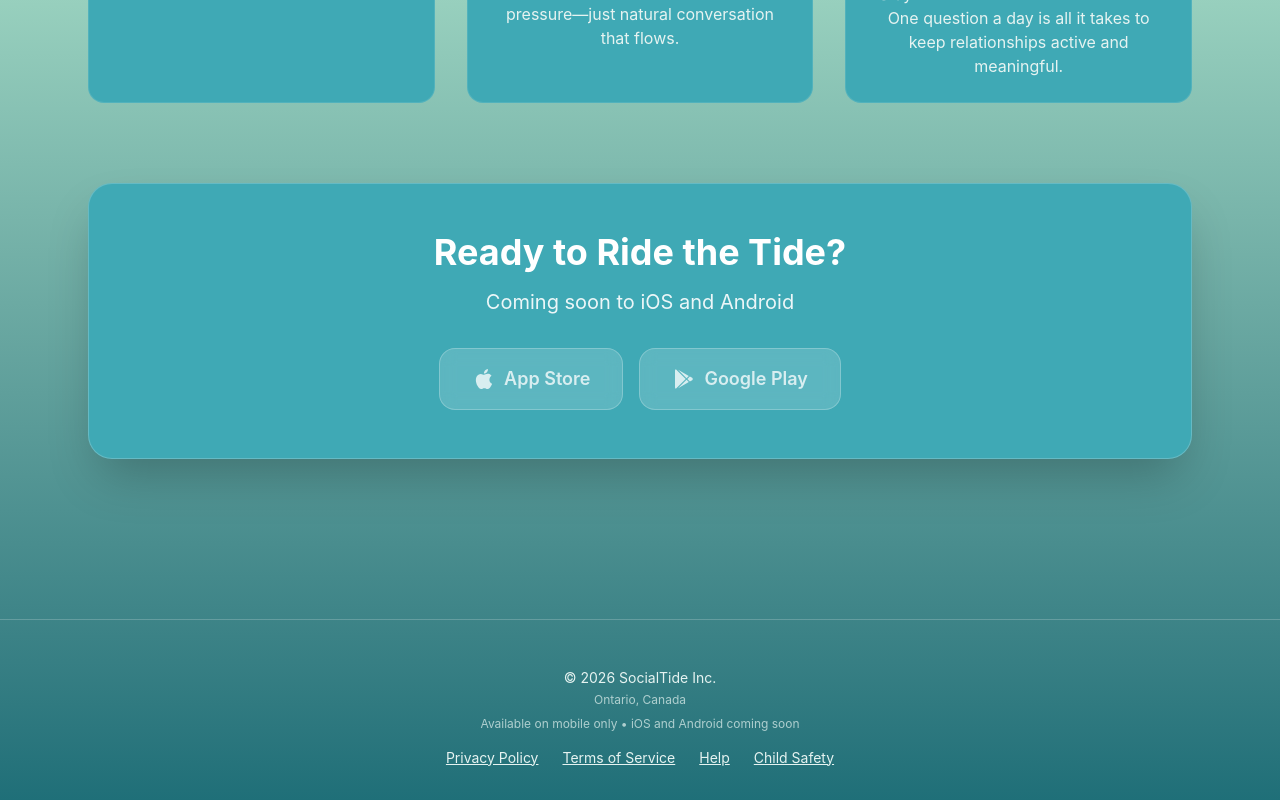
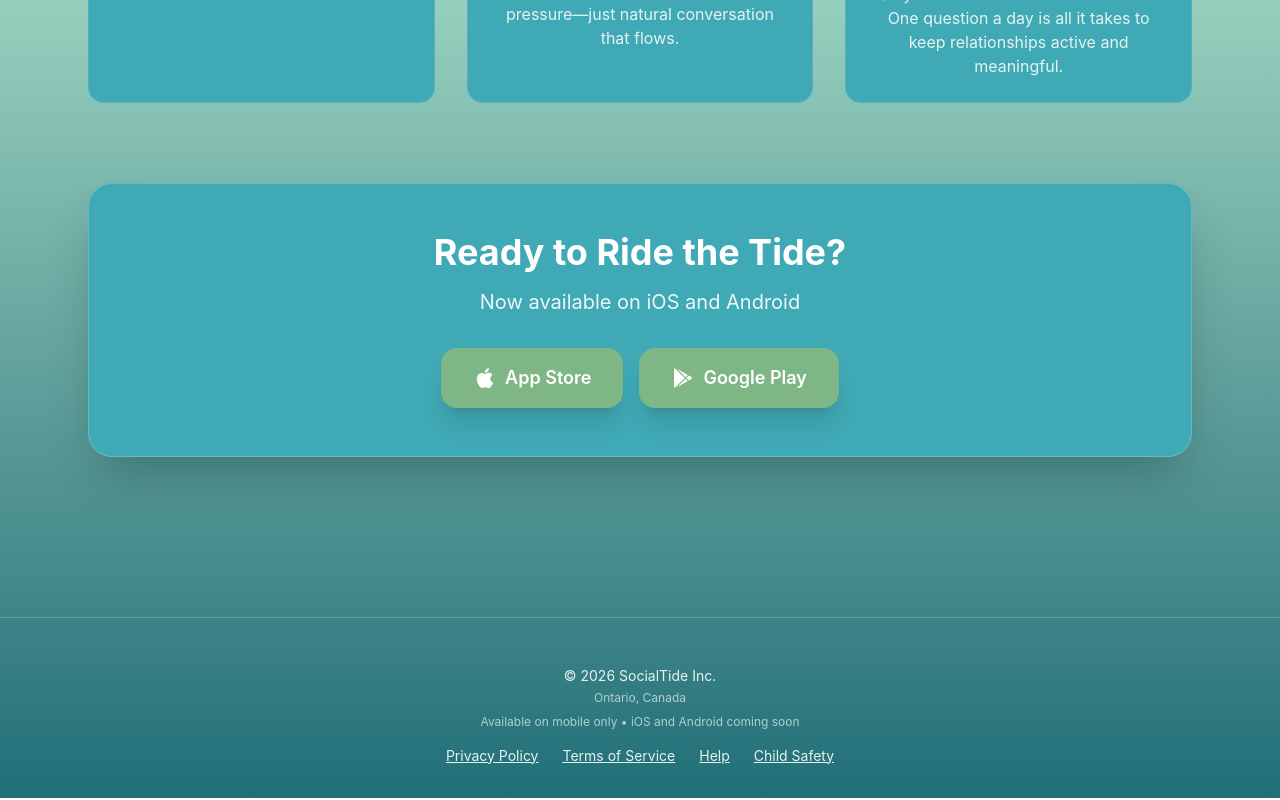
Before and after one commit to socialtideapp/website, a Next.js app: page / in a window 1280 px wide. Shown: the part 900-1700 px from the top of the page. Built offline with nearby package versions, Linux system fonts and the light colour scheme.

Commit message:
Add app store links as it is now live

```diff
--- a/app/page.tsx
+++ b/app/page.tsx
@@ -84,14 +84,15 @@ export default function Home() {
               Ready to Ride the Tide?
             </h2>
             <p className="text-xl text-white/90 mb-8">
-              Coming soon to iOS and Android
+              Now available on iOS and Android
             </p>
             <div className="flex flex-col sm:flex-row gap-4 justify-center items-center" role="group" aria-label="App download options">
-              <button
-                type="button"
-                disabled
-                aria-label="Download on the App Store - Coming soon"
-                className="px-8 py-4 bg-white/20 backdrop-blur-sm rounded-2xl border border-white/30 text-white font-semibold text-lg cursor-not-allowed opacity-80 focus:outline-none focus:ring-2 focus:ring-white focus:ring-offset-2 focus:ring-offset-sun-orange"
+              <a
+                href="https://apps.apple.com/app/id6756287364?utm_source=website&utm_medium=cta&utm_campaign=launch"
+                target="_blank"
+                rel="noopener noreferrer"
+                aria-label="Download SocialTide on the App Store"
+                className="px-8 py-4 bg-gradient-to-r from-sun-orange to-sun-yellow rounded-2xl text-white font-semibold text-lg hover:scale-105 transition-all duration-300 shadow-xl focus:outline-none focus:ring-2 focus:ring-white focus:ring-offset-2 focus:ring-offset-sun-orange"
               >
                 <span className="flex items-center gap-2">
                   <svg className="w-6 h-6" fill="currentColor" viewBox="0 0 24 24" aria-hidden="true">
@@ -99,12 +100,13 @@ export default function Home() {
                   </svg>
                   App Store
                 </span>
-              </button>
-              <button
-                type="button"
-                disabled
-                aria-label="Get it on Google Play - Coming soon"
-                className="px-8 py-4 bg-white/20 backdrop-blur-sm rounded-2xl border border-white/30 text-white font-semibold text-lg cursor-not-allowed opacity-80 focus:outline-none focus:ring-2 focus:ring-white focus:ring-offset-2 focus:ring-offset-sun-orange"
+              </a>
+              <a
+                href="https://play.google.com/store/apps/details?id=app.socialtide&utm_source=website&utm_medium=cta&utm_campaign=launch"
+                target="_blank"
+                rel="noopener noreferrer"
+                aria-label="Get SocialTide on Google Play"
+                className="px-8 py-4 bg-gradient-to-r from-sun-orange to-sun-yellow rounded-2xl text-white font-semibold text-lg hover:scale-105 transition-all duration-300 shadow-xl focus:outline-none focus:ring-2 focus:ring-white focus:ring-offset-2 focus:ring-offset-sun-orange"
               >
                 <span className="flex items-center gap-2">
                   <svg className="w-6 h-6" fill="currentColor" viewBox="0 0 24 24" aria-hidden="true">
@@ -112,7 +114,7 @@ export default function Home() {
                   </svg>
                   Google Play
                 </span>
-              </button>
+              </a>
             </div>
           </div>
         </div>
```
